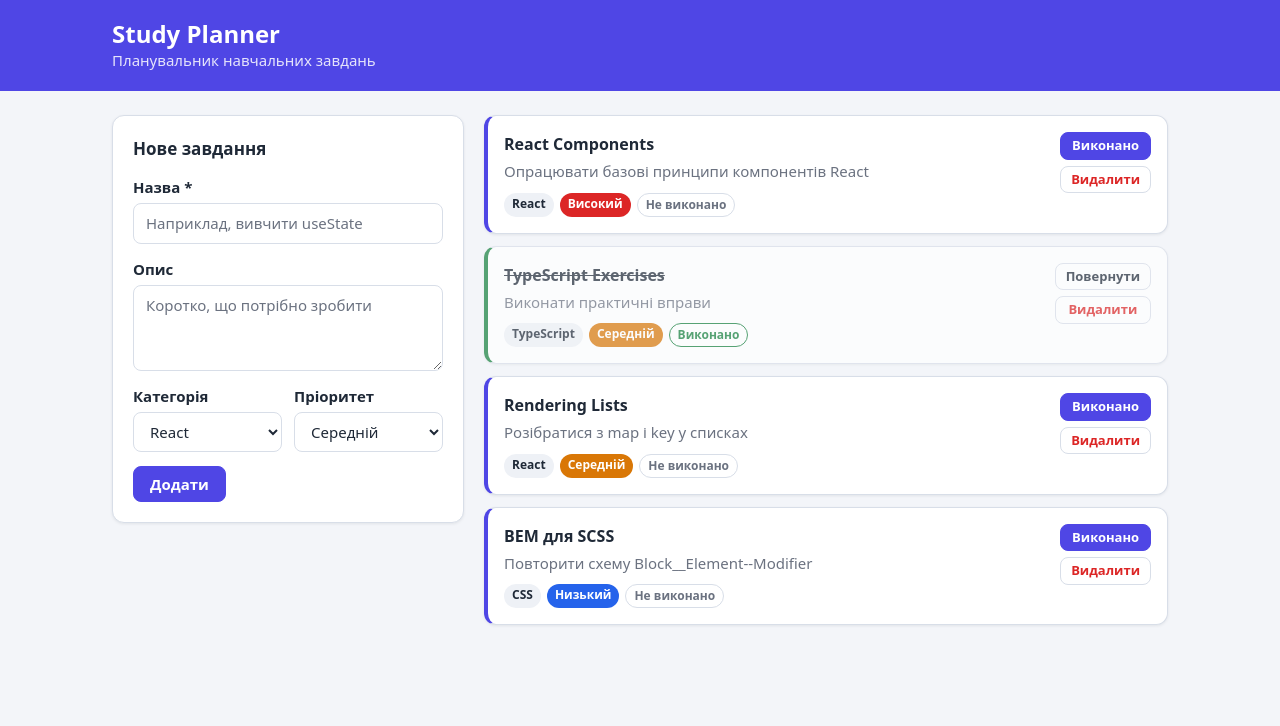
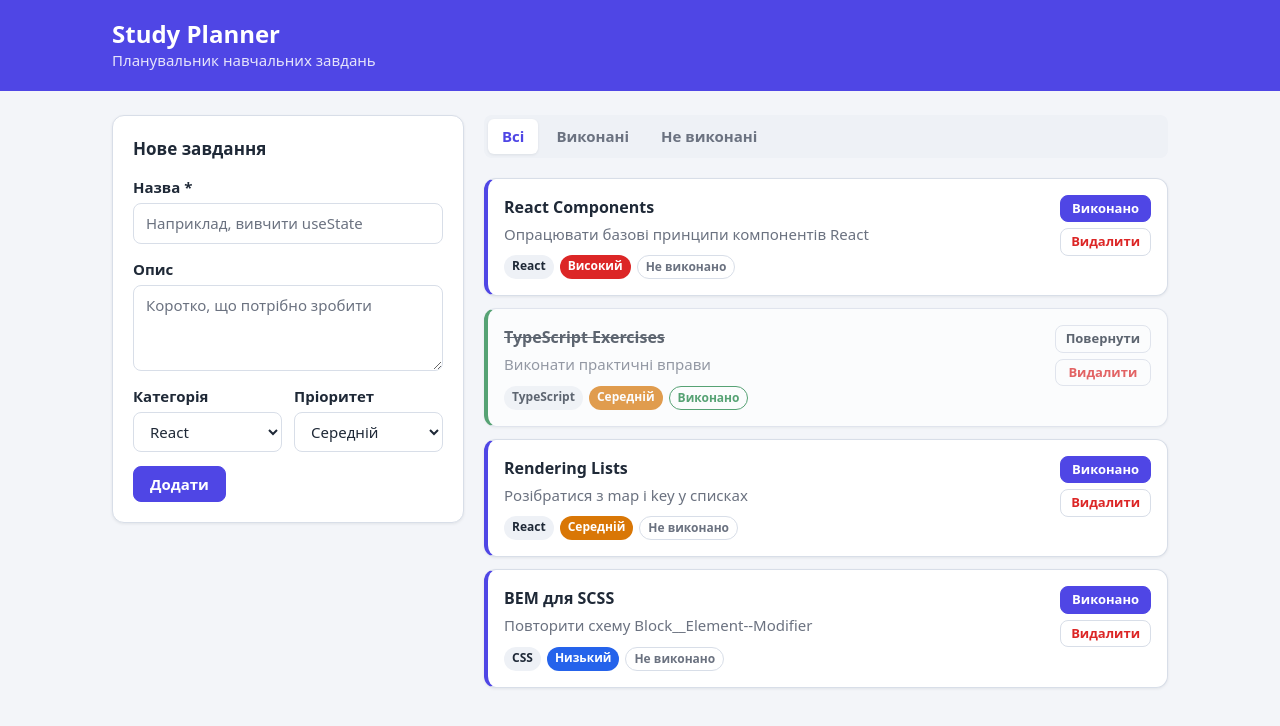
Before and after one commit to shawnkane667/web_labs3kurs, a React (Vite) app in the folder lab8/: page / in a window 1280 px wide. Shown: the top 726 px of the page. Built offline with nearby package versions, Linux system fonts and the light colour scheme.

Commit message:
feat(lab-08): filter tasks by status and show empty states

```diff
--- a/lab8/src/App.tsx
+++ b/lab8/src/App.tsx
@@ -1,14 +1,23 @@
 import { useState } from 'react'
 import Header from './components/Header'
+import TaskFilters from './components/TaskFilters'
 import TaskForm from './components/TaskForm'
 import TaskList from './components/TaskList'
 import { initialTasks } from './data/initialTasks'
-import type { NewTask, Task } from './types/task'
+import type { NewTask, Task, TaskFilter } from './types/task'
 import './App.scss'
 
 function App() {
   // список завдань живе в стані App і передається дочірнім компонентам через props
   const [tasks, setTasks] = useState<Task[]>(initialTasks)
+  const [filter, setFilter] = useState<TaskFilter>('all')
+
+  // відфільтрований список обчислюється при кожному рендері; вихідний масив не змінюється
+  const visibleTasks = tasks.filter((task) => {
+    if (filter === 'completed') return task.completed
+    if (filter === 'active') return !task.completed
+    return true
+  })
 
   function addTask(newTask: NewTask) {
     // незмінне оновлення: новий масив з новим завданням на початку
@@ -38,7 +47,13 @@ function App() {
           <TaskForm onAdd={addTask} />
         </aside>
         <div className="app__content">
-          <TaskList tasks={tasks} onToggle={toggleTask} onDelete={deleteTask} />
+          <TaskFilters value={filter} onChange={setFilter} />
+          <TaskList
+            tasks={visibleTasks}
+            totalCount={tasks.length}
+            onToggle={toggleTask}
+            onDelete={deleteTask}
+          />
         </div>
       </main>
     </div>
--- /dev/null
+++ b/lab8/src/components/TaskFilters.scss
@@ -0,0 +1,39 @@
+@use '../styles/mixins' as *;
+
+// Блок "task-filters": перемикач фільтра; активна кнопка — модифікатор --active
+.task-filters {
+  display: inline-flex;
+  flex-wrap: wrap;
+  gap: 0.25rem;
+  padding: 0.25rem;
+  background: var(--color-surface-muted);
+  border-radius: var(--radius-sm);
+
+  &__button {
+    display: inline-flex;
+    gap: 0.375rem;
+    align-items: center;
+    padding: 0.375rem 0.875rem;
+    font: inherit;
+    font-weight: 600;
+    color: var(--color-text-muted);
+    cursor: pointer;
+    background: transparent;
+    border: 0;
+    border-radius: calc(var(--radius-sm) - 0.125rem);
+
+    &:hover {
+      color: var(--color-text);
+    }
+
+    &:focus-visible {
+      @include focus-ring;
+    }
+
+    &--active {
+      color: var(--color-primary);
+      background: var(--color-surface);
+      box-shadow: var(--shadow);
+    }
+  }
+}
--- /dev/null
+++ b/lab8/src/components/TaskFilters.tsx
@@ -0,0 +1,33 @@
+import type { TaskFilter } from '../types/task'
+import './TaskFilters.scss'
+
+interface TaskFiltersProps {
+  value: TaskFilter
+  onChange: (filter: TaskFilter) => void
+}
+
+const FILTERS: { value: TaskFilter; label: string }[] = [
+  { value: 'all', label: 'Всі' },
+  { value: 'completed', label: 'Виконані' },
+  { value: 'active', label: 'Не виконані' },
+]
+
+function TaskFilters({ value, onChange }: TaskFiltersProps) {
+  return (
+    <div className="task-filters" role="group" aria-label="Фільтр завдань">
+      {FILTERS.map((filter) => (
+        <button
+          key={filter.value}
+          type="button"
+          className={`task-filters__button${filter.value === value ? ' task-filters__button--active' : ''}`}
+          aria-pressed={filter.value === value}
+          onClick={() => onChange(filter.value)}
+        >
+          {filter.label}
+        </button>
+      ))}
+    </div>
+  )
+}
+
+export default TaskFilters
--- a/lab8/src/components/TaskList.scss
+++ b/lab8/src/components/TaskList.scss
@@ -1,8 +1,24 @@
-// Блок "task-list": список карток завдань
+@use '../styles/mixins' as *;
+
+// Блок "task-list": список карток завдань і стан порожнього списку
 .task-list {
   display: flex;
   flex-direction: column;
   gap: 0.75rem;
   padding: 0;
   margin: 0;
+
+  &__empty {
+    @include card;
+
+    padding: 2rem 1.25rem;
+    color: var(--color-text-muted);
+    text-align: center;
+    border-style: dashed;
+  }
+
+  &__empty-title {
+    font-weight: 600;
+    color: var(--color-text);
+  }
 }
--- a/lab8/src/components/TaskList.tsx
+++ b/lab8/src/components/TaskList.tsx
@@ -3,12 +3,33 @@ import TaskItem from './TaskItem'
 import './TaskList.scss'
 
 interface TaskListProps {
+  /** Завдання після фільтрації. */
   tasks: Task[]
+  /** Скільки завдань є взагалі (до фільтрації). */
+  totalCount: number
   onToggle: (id: number) => void
   onDelete: (id: number) => void
 }
 
-function TaskList({ tasks, onToggle, onDelete }: TaskListProps) {
+function TaskList({ tasks, totalCount, onToggle, onDelete }: TaskListProps) {
+  // умовний рендеринг: окремі повідомлення для порожнього списку і порожнього фільтра
+  if (totalCount === 0) {
+    return (
+      <div className="task-list__empty">
+        <p className="task-list__empty-title">Завдань поки немає.</p>
+        <p>Додайте перше навчальне завдання.</p>
+      </div>
+    )
+  }
+
+  if (tasks.length === 0) {
+    return (
+      <div className="task-list__empty">
+        <p>За цим фільтром завдань немає.</p>
+      </div>
+    )
+  }
+
   return (
     <ul className="task-list">
       {tasks.map((task) => (
```
